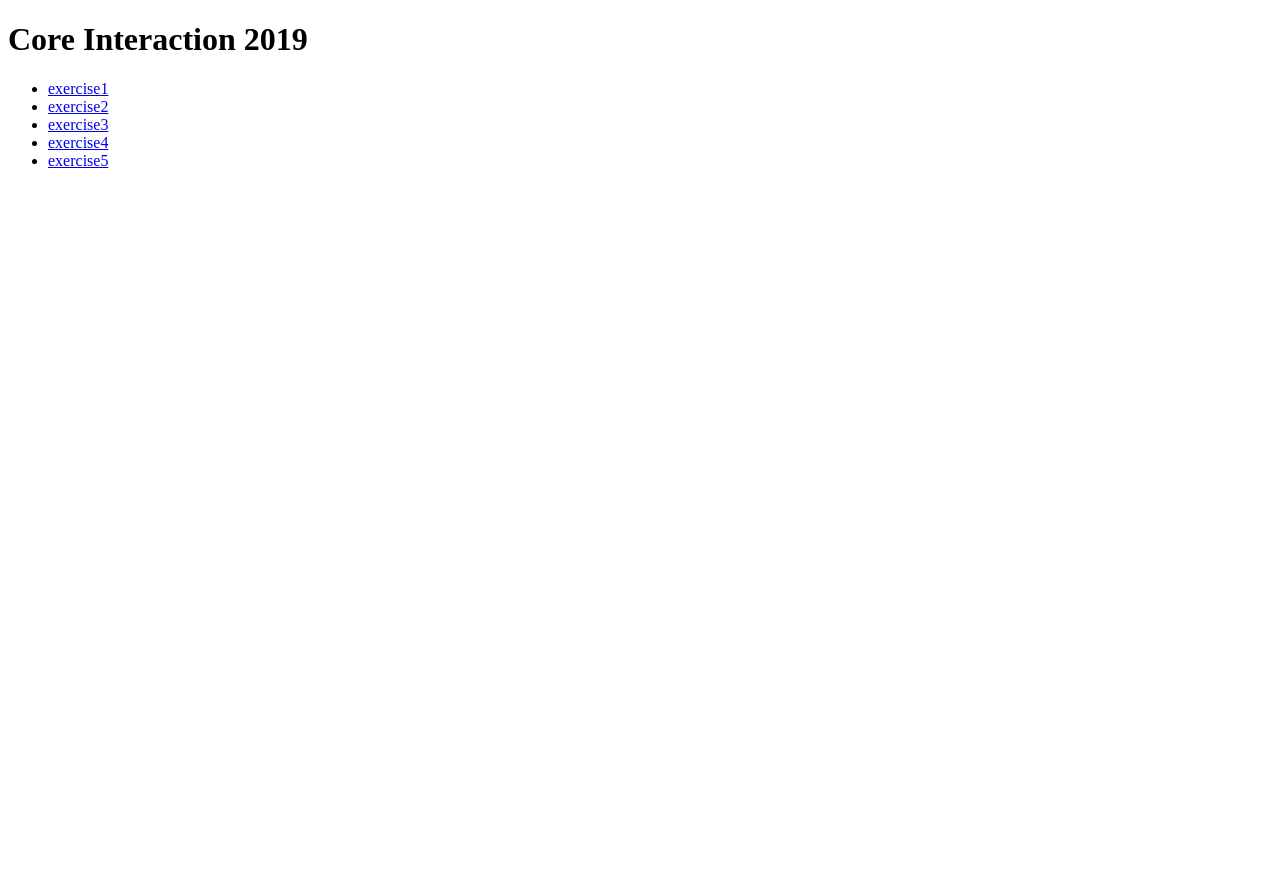
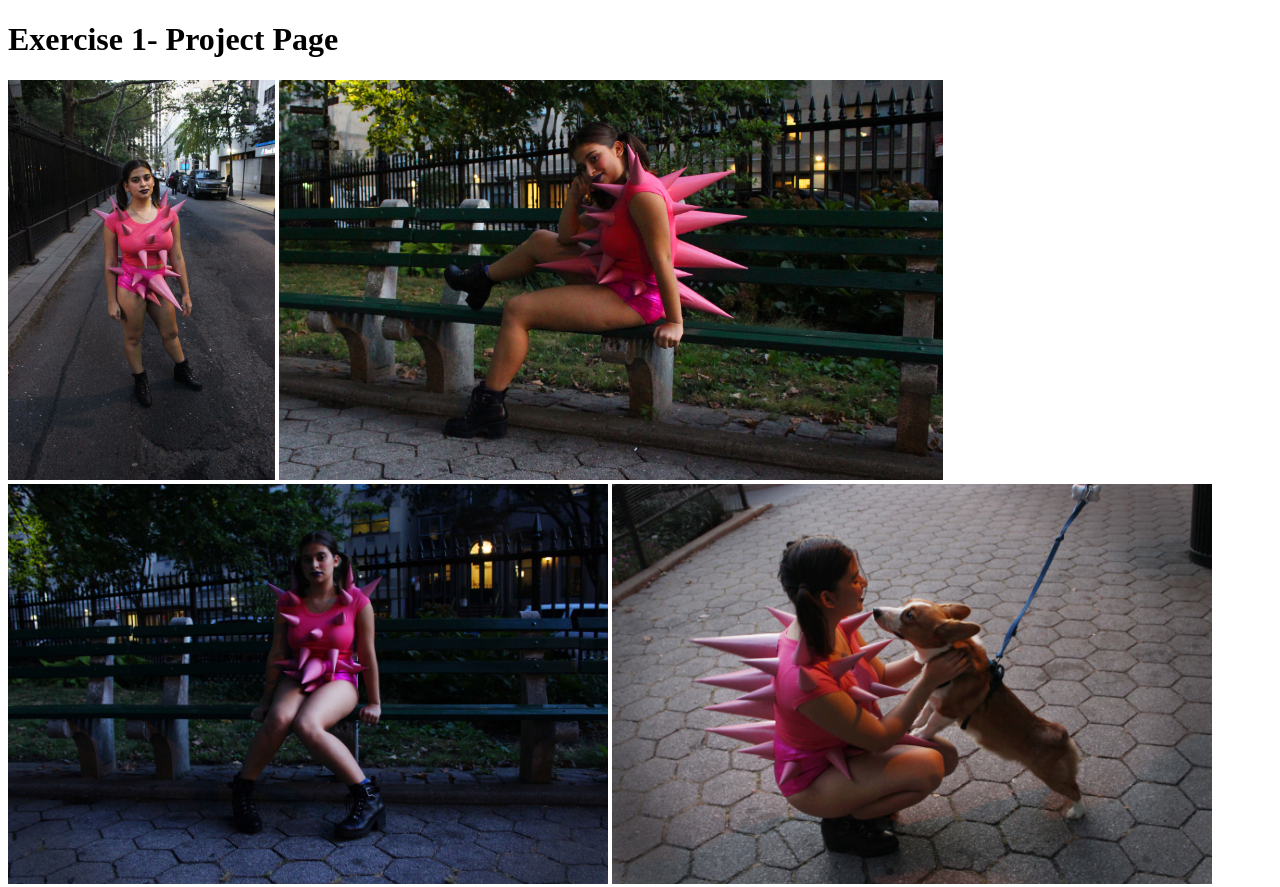
Before and after one commit to mesor946/coreinteraction2019, a plain HTML site: page exercise1/index.html in a window 1280 px wide. Shown: the top 887 px of the page. Before the commit the page ends 800 px from the top, so only its background shows below. Drawn offline with Linux system fonts and the light colour scheme.

Commit message:
Add files via upload

```diff
--- a/exercise1/index.html
+++ b/exercise1/index.html
@@ -1,26 +1,41 @@
 <!DOCTYPE html>
 <html>
+
 	<head>
-		<title>Rebecca Mesonjnik</title>
+	<title>exercise1RebeccaMesonjnik</title>
+
+		<style type="text/css">
+
+	img {
+			max-height: 400px;
+
+		}
+
+	</style>
+
 	</head>
-	<body>
 
-		<h1>Core Interaction 2019</h1>
-		<!--
-		<p>Large amounts of <strong>text</strong> like <br> a <em>paragraph</em></p>
-		-->
+<body>
+	<div>
+		<h1> Exercise 1- Project Page </h1>
 
-		<ul>
-		<li><a href="exercise1/index.html">exercise1</a></li>
-		<li><a href="exercise1/index.html">exercise2</a></li>
-		<li><a href="exercise1/index.html">exercise3</a></li>
-		<li><a href="exercise1/index.html">exercise4</a></li>
-		<li><a href="exercise1/index.html">exercise5</a></li>
+		<img src="imgs/1.jpg">
+		<img src="imgs/2.jpg">
+		<img src="imgs/3.jpg">
+		<img src="imgs/4.jpg">
+		<img src="imgs/5.jpg">
 
-		</ul>
+	</div>
 
+	<br><br><br>
+	<div>
+		<p> The purpose of this extension is to create a version of the immune system which would <strong>protect</strong> or <strong>defend</strong> the outside of the body. The artists explored the roles of the immune system and created visual representations of how an external immune system would appear.
+			<br><br>
 
+		<em>Sea Urchin Rave Outfit</em>, by Rebecca Mesonjnik, was created using mixed media, with the two main components being items of revealing clothing and cardboard cones. The outfit is directly <strong>confrontational</strong>, forcing the viewer to keep their distance, and defending the wearer from unwanted physical contact.
 
+		</p>
 
-	</body>
+		<a href="https://portfolio.newschool.edu/rebeccamesonjnik/2017/10/04/bridge-2-body-extension/"> Learn more about my project</a>
+</body>
 </html>
```
Also changed, not shown: exercise1/imgs/1.jpg (added), exercise1/imgs/2.jpg (added), exercise1/imgs/3.jpg (added), exercise1/imgs/4.jpg (added), exercise1/imgs/5.jpg (added).
